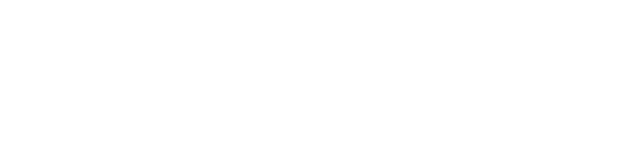
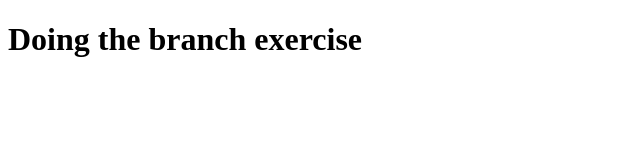
Before and after one commit to matieEKV/Assignments-HYF, a plain HTML site: page index.html in a window 1280 px wide. Shown: the whole page, without its empty margins (0-640 px from the left). Drawn offline with Linux system fonts and the light colour scheme.

Commit message:
added h1 element

```diff
--- a/index.html
+++ b/index.html
@@ -5,5 +5,7 @@
     <meta name="viewport" content="width=device-width, initial-scale=1.0" />
     <title>Git exercise</title>
   </head>
-  <body></body>
+  <body>
+    <h1>Doing the branch exercise</h1>
+  </body>
 </html>
```
